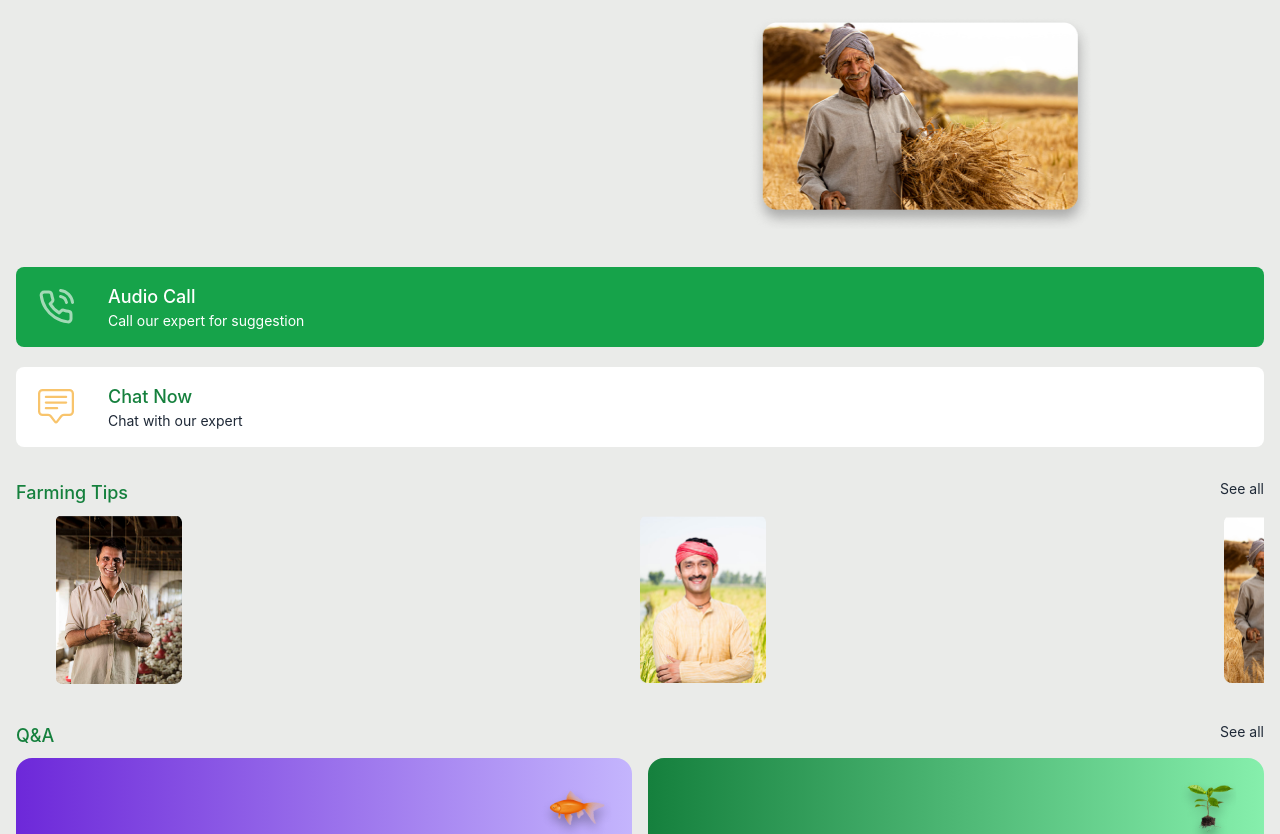
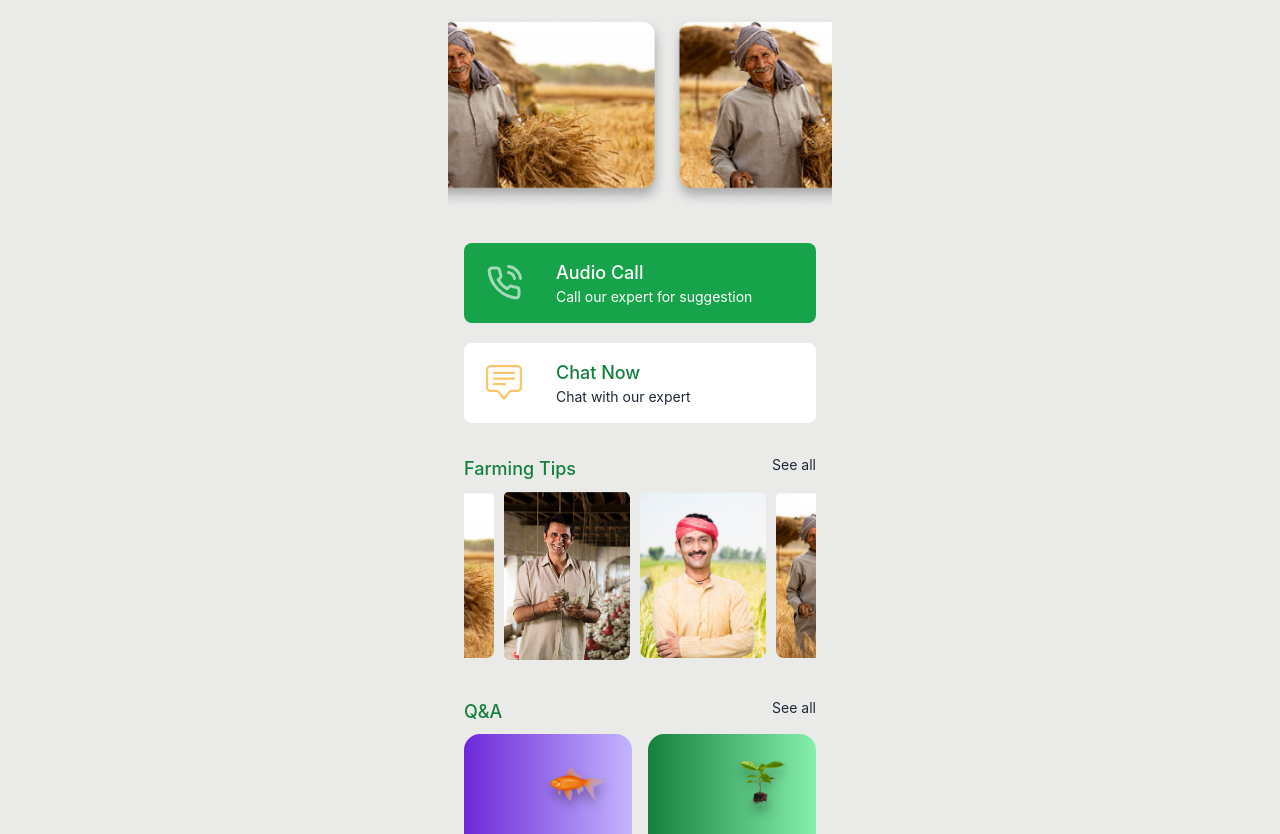
Before and after one commit to masudrana2779/agro-pwa, a Next.js app: page / in a window 1280 px wide. Shown: the top 834 px of the page. Built offline with nearby package versions, Linux system fonts and the light colour scheme.

Commit message:
try to done

```diff
--- a/components/Home/index.tsx
+++ b/components/Home/index.tsx
@@ -6,10 +6,12 @@ import QAComponent from "../QA";
 const HomeComponent = () => {
   return (
     <>
-      <BannerComponent />
-      <CallChat />
-      <FarmingTipsComponent />
-      <QAComponent />
+      <div className="max-w-sm mx-auto">
+        <BannerComponent />
+        <CallChat />
+        <FarmingTipsComponent />
+        <QAComponent />
+      </div>
     </>
   );
 };
```
